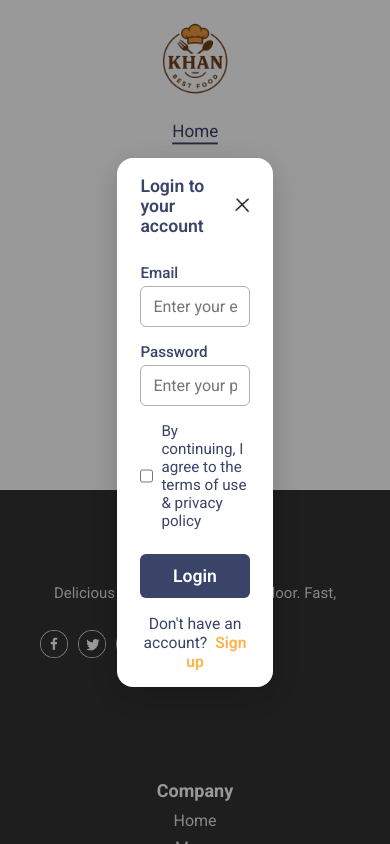
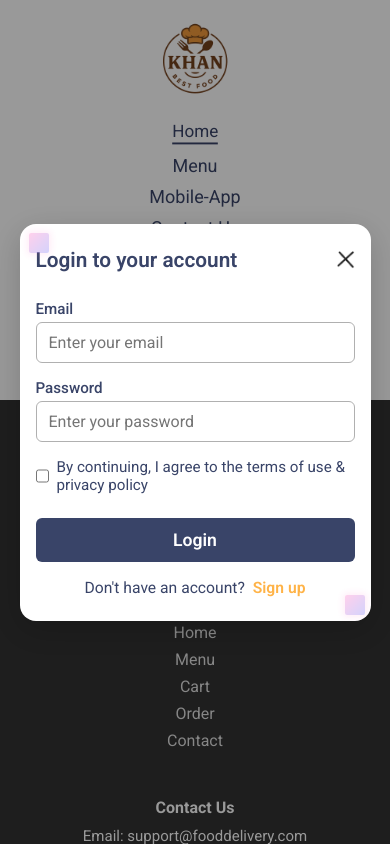
Before and after one commit to students44/fooddelivery, a React (Vite) app in the folder fooddelivery/: page /order in a window 390 px wide. Both pictures are taken after a click on the button "Sign in". Shown: the top 844 px of the page. Built offline with nearby package versions, Linux system fonts and the light colour scheme.

Commit message:
login form responsive complete

```diff
--- a/fooddelivery/src/Components/Footer/Footer.css
+++ b/fooddelivery/src/Components/Footer/Footer.css
@@ -86,6 +86,7 @@
   font-size: 15px;
   color: #b0b0b0;
   margin-top: 20px;
+  border-radius: 10px;
 }
 
 @media (max-width: 900px) {
@@ -99,3 +100,35 @@
     text-align: center;
   }
 }
+
+
+@media (max-width: 600px) {
+  .footer-content {
+    padding: 0 10px;
+  }
+  .footer-section {
+    flex: 1 1 auto;
+    margin-bottom: 20px;
+  }
+  .footer-logo {
+    width: 50px;
+  }
+  .footer-description {
+    font-size: 14px;
+  }
+  .links-section h4,
+  .contact-section h4 {
+    font-size: 16px;
+  }
+  .footer-socials{
+    display: flex;
+    justify-content: center;
+    gap: 30px;
+  }
+  .footer-bottom{
+    border-radius: 10px;
+  }
+  .footer{
+    margin-top: 10px;
+  }
+}
--- a/fooddelivery/src/Components/LoginPopup/LoginPopup.css
+++ b/fooddelivery/src/Components/LoginPopup/LoginPopup.css
@@ -1,3 +1,31 @@
+/* Alert for successful form submission */
+.login-popup-alert {
+  position: fixed;
+  top: 40px;
+  right: 40px;
+  background: linear-gradient(90deg, #4caf50 60%, #6fdc8c 100%);
+  color: #fff;
+  padding: 18px 32px;
+  border-radius: 8px;
+  font-size: 1.1rem;
+  font-weight: 600;
+  box-shadow: 0 4px 24px rgba(76, 175, 80, 0.18);
+  z-index: 2000;
+  opacity: 0.98;
+  animation: slideInRight 0.5s cubic-bezier(.68,-0.55,.27,1.55);
+  scroll-behavior: smooth;
+}
+
+@keyframes slideInRight {
+  from {
+    transform: translateX(120%);
+    opacity: 0;
+  }
+  to {
+    transform: translateX(0);
+    opacity: 0.98;
+  }
+}
 /* Modern, responsive login/signup popup styles */
 .login-popup {
   position: fixed;
@@ -35,7 +63,67 @@
   display: flex;
   flex-direction: column;
   gap: 18px;
+   overflow: hidden;
 }
+/* Keyframes for blinking */
+@keyframes blink {
+  0%, 100% {
+    opacity: 0.2;
+  }
+  50% {
+    opacity: 1;
+  }
+}
+
+/* Tiny square gradient bullets with blinking */
+.login-popup-container::before,
+.login-popup-container::after {
+  content: '';
+  position: absolute;
+  width: 20px;
+  height: 20px;
+  border-radius: 2px;
+  background: linear-gradient(135deg, #ff6ec4, #7873f5);
+  box-shadow: 0 0 6px 2px rgba(255, 110, 196, 0.4);
+  z-index: 1;
+  animation: blink 1.5s infinite ease-in-out;
+}
+
+.login-popup-container::before {
+  top: 9px;
+  left: 9px;
+}
+
+.login-popup-container::after {
+  bottom: 6px;
+  right: 6px;
+}
+
+
+/* swirl animation */
+@keyframes swirl {
+  0% {
+    transform: scale(1) rotate(0deg);
+    opacity: 1;
+  }
+  50% {
+    transform: scale(1.05) rotate(5deg);
+    opacity: 0.9;
+  }
+  100% {
+    transform: scale(1) rotate(0deg);
+    opacity: 1;
+  }
+}
+
+.swirl-animate {
+  animation: swirl 0.5s ease-in-out;
+}
+
+
+
+/* end */
+
 
 
 .login-popup-title-row {
@@ -142,3 +230,21 @@
     font-size: 1.1rem;
   }
 }
+
+
+
+/* media queries */
+
+@media (max-width: 768px) {
+  .login-popup-container {
+    max-width: 90vw;
+    padding: 24px 16px;
+  }
+  .login-popup-title {
+    font-size: 1.3rem;
+  }
+  .login-popup-close {
+    width: 18px;
+    height: 18px;
+  }
+}
--- a/fooddelivery/src/Components/LoginPopup/LoginPopup.jsx
+++ b/fooddelivery/src/Components/LoginPopup/LoginPopup.jsx
@@ -1,52 +1,133 @@
-import React, { useState } from 'react';
-import { assets } from '../../assets/frontend_assets/assets';
-import './LoginPopup.css'; // Assuming you have a CSS file for styling
+import React, { useState, useRef } from "react";
+import { assets } from "../../assets/frontend_assets/assets";
+import "./LoginPopup.css";
 
-const LoginPopup = ({onClose }) => {
+const LoginPopup = ({ onClose }) => {
+  const [loginForm, setFormType] = useState("Log in");
 
-    // state to handle login form
-    const [loginForm,  setFormType] = useState("Log in");
+  const [name, setName] = useState("");
+  const [email, setEmail] = useState("");
+  const [password, setPassword] = useState("");
+  const [termsAccepted, setTermsAccepted] = useState(false);
+  const formRef = useRef(null);
+  const [showAlert, setShowAlert] = useState(false);
+
+  const handleSubmit = (e) => {
+    e.preventDefault();
+
+    // Trigger swirl animation
+    if (formRef.current) {
+      formRef.current.classList.add("swirl-animate");
+
+      // Remove the class after animation completes
+      setTimeout(() => {
+        formRef.current.classList.remove("swirl-animate");
+      }, 500);
+    }
+    // Show alert
+    setShowAlert(true);
+    setTimeout(() => setShowAlert(false), 2500);
+
+    // Reset form fields after submission
+    setName("");
+    setEmail("");
+    setPassword("");
+    setTermsAccepted(false);
+  };
 
   return (
-    <div className='login-popup'>
-      <form className='login-popup-container'>
+    <>
+      {showAlert && (
+        <div className="login-popup-alert">
+          {loginForm === "sign up" ? "Your account created successfully" : "Your data submit successful"}
+        </div>
+      )}
+      <div className="login-popup">
+        <form className="login-popup-container" onSubmit={handleSubmit}>
         <div className="login-popup-title-row">
-          <h2 className="login-popup-title">{loginForm === "Log in" ? "Login to your account" : "Create an account"}</h2>
-          <img onClick={() => onClose (false)} src={assets.cross_icon} alt="Close" className="login-popup-close" />
+          <h2 className="login-popup-title">
+            {loginForm === "Log in"
+              ? "Login to your account"
+              : "Create an account"}
+          </h2>
+          <img
+            onClick={() => onClose(false)}
+            src={assets.cross_icon}
+            alt="Close"
+            className="login-popup-close"
+          />
         </div>
-        <div className='login-popup-inputs'>
+
+        {/* ✅ Attach ref here */}
+        <div className="login-popup-inputs" ref={formRef}>
           {loginForm !== "Log in" && (
             <div className="login-popup-field">
               <label htmlFor="name">Name</label>
-              <input id="name" type="text" placeholder='Your name' required />
+              <input
+                value={name}
+                onChange={(e) => setName(e.target.value)}
+                id="name"
+                type="text"
+                placeholder="Your name"
+                required
+              />
             </div>
           )}
           <div className="login-popup-field">
             <label htmlFor="email">Email</label>
-            <input id="email" type="email" placeholder='Enter your email' required />
+            <input
+              value={email}
+              onChange={(e) => setEmail(e.target.value)}
+              id="email"
+              type="email"
+              placeholder="Enter your email"
+              required
+            />
           </div>
           <div className="login-popup-field">
             <label htmlFor="password">Password</label>
-            <input id="password" type="password" placeholder='Enter your password' required />
+            <input
+              value={password}
+              onChange={(e) => setPassword(e.target.value)}
+              id="password"
+              type="password"
+              placeholder="Enter your password"
+              required
+            />
           </div>
           <div className="login-popup-condition">
-            <input id="terms" type="checkbox" required />
-            <label htmlFor="terms">By continuing, I agree to the terms of use & privacy policy</label>
+            <input
+              checked={termsAccepted}
+              onChange={(e) => setTermsAccepted(e.target.checked)}
+              id="terms"
+              type="checkbox"
+              required
+            />
+            <label htmlFor="terms">
+              By continuing, I agree to the terms of use & privacy policy
+            </label>
           </div>
-          <button type='submit' className="login-popup-submit">
+          <button type="submit" className="login-popup-submit">
             {loginForm === "sign up" ? "Create account" : "Login"}
           </button>
           <div className="login-popup-toggle">
             {loginForm === "Log in" ? (
-              <p>Don't have an account? <span onClick={() => setFormType("sign up")}>Sign up</span></p>
+              <p>
+                Don't have an account?{" "}
+                <span onClick={() => setFormType("sign up")}>Sign up</span>
+              </p>
             ) : (
-              <p>Already have an account? <span onClick={() => setFormType("Log in")}>Login</span></p>
+              <p>
+                Already have an account?{" "}
+                <span onClick={() => setFormType("Log in")}>Login</span>
+              </p>
             )}
           </div>
         </div>
-      </form>
-    </div>
-  )
-}
+        </form>
+      </div>
+    </>
+  );
+};
 
-export default LoginPopup
+export default LoginPopup;
```
